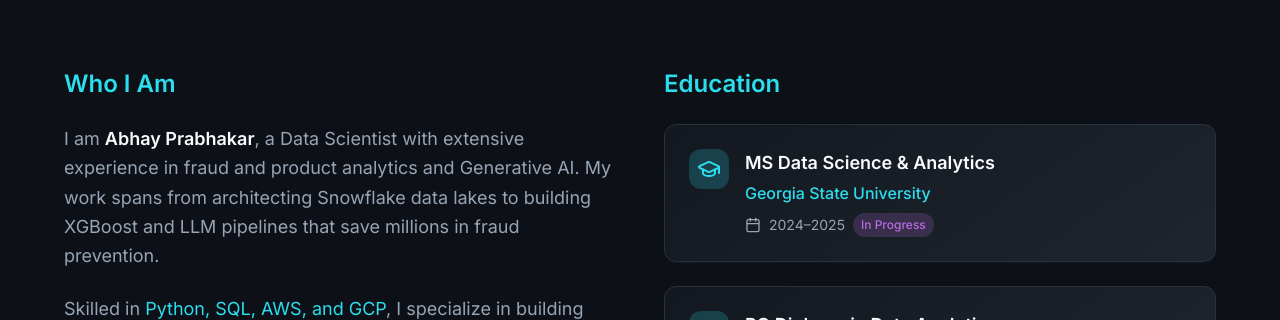
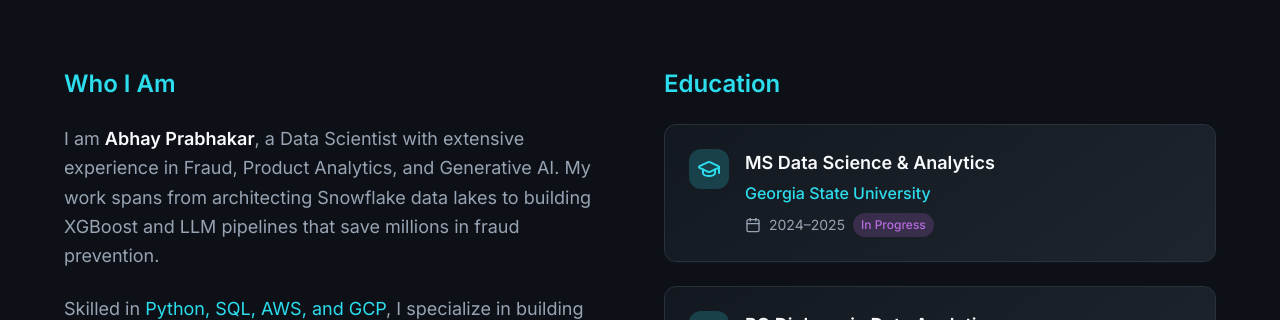
Before and after one commit to AbhayPrabhakar4100/portfoliodatascience, a React (Vite) app: page / in a window 1280 px wide. Shown: the part 924-1244 px from the top of the page. Built offline with nearby package versions, Linux system fonts and the light colour scheme.

Commit message:
Update About Section Text

```diff
--- a/src/components/sections/AboutSection.tsx
+++ b/src/components/sections/AboutSection.tsx
@@ -31,7 +31,7 @@ const AboutSection = () => {
               <div className="space-y-6 text-lg text-muted-foreground leading-relaxed">
                 <p>
                   I am <span className="text-foreground font-semibold">Abhay Prabhakar</span>, a Data Scientist with
-                  extensive experience in fraud and product analytics and Generative AI. My work spans from architecting
+                  extensive experience in Fraud, Product Analytics, and Generative AI. My work spans from architecting
                   Snowflake data lakes to building XGBoost and LLM pipelines that save millions in fraud prevention.
                 </p>
                 <p>
```
